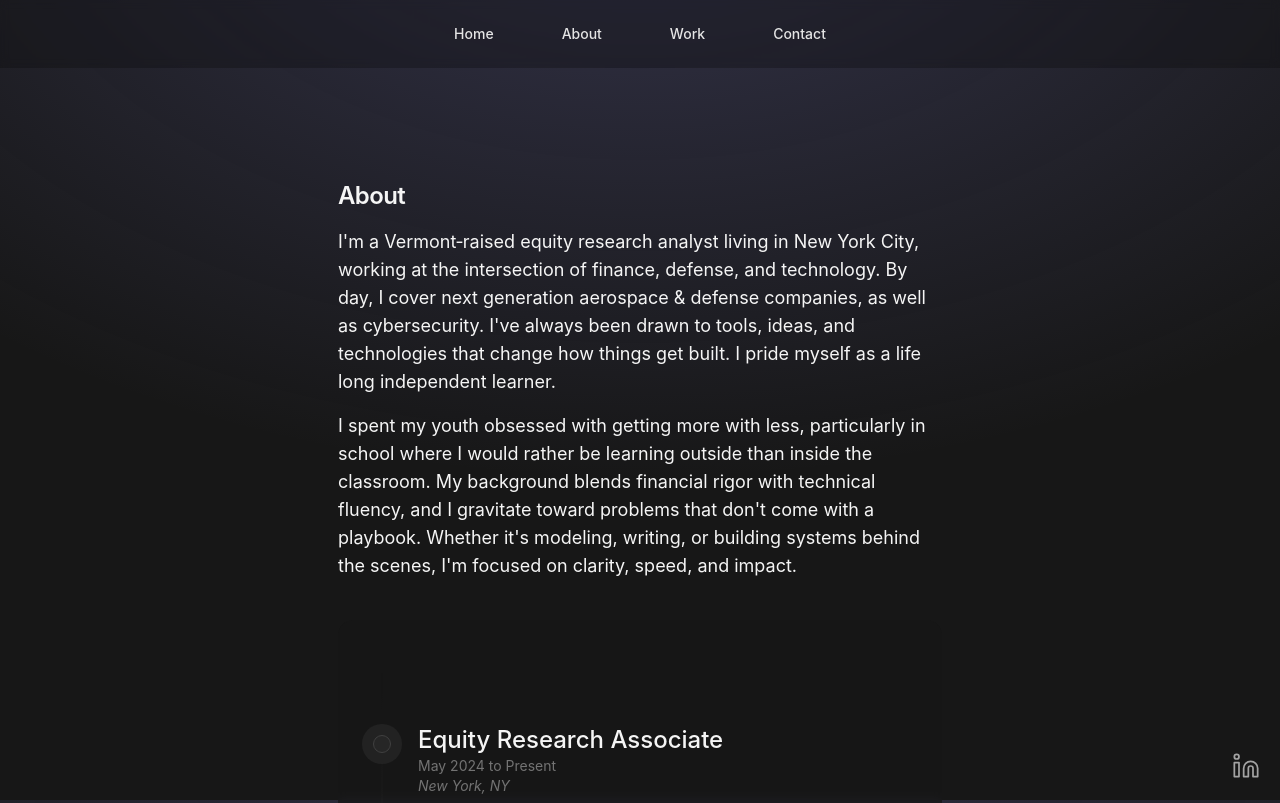
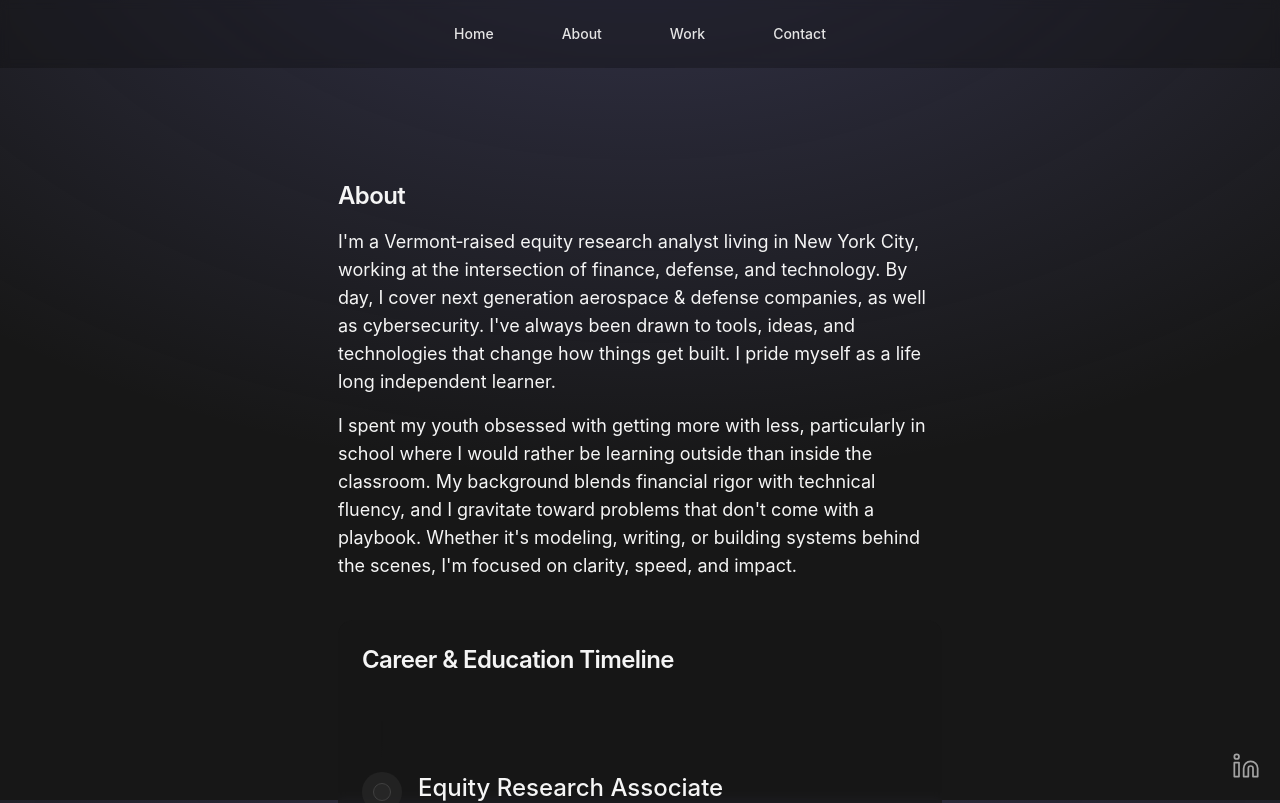
Before and after one commit to ethan-frost-xyz/personal-site, a Next.js app in the folder personal-site/: page /about in a window 1280 px wide. Shown: the top 803 px of the page. Built offline with nearby package versions, Linux system fonts and the light colour scheme.

Commit message:
megs edit

```diff
--- a/personal-site/src/app/about/page.tsx
+++ b/personal-site/src/app/about/page.tsx
@@ -161,6 +161,9 @@ export default function AboutPage() {
       {/* ---------------- Timeline ---------------- */}
       <Section className="pt-0 pb-42">
         <div className="bg-neutral-900/70 rounded-2xl p-6 backdrop-blur-sm">
+          <ScrollAnimation animation="fadeIn" delay={900} duration={800}>
+            <H2 className="mb-4">Career & Education Timeline</H2>
+          </ScrollAnimation>
           <h2 className="sr-only">Career & Education Timeline</h2>
           <Timeline data={timelineData} />
         </div>
--- a/personal-site/src/app/page.tsx
+++ b/personal-site/src/app/page.tsx
@@ -62,7 +62,7 @@ export default function Home() {
               intersection of finance, defense, and technology. I cover
               next generation aerospace & defense companies, as well as cybersecurity.
               I&apos;ve always been drawn to tools, ideas, and technologies that change how
-              things get built. I pride myself as a life long learner.
+              things get built. I pride myself as a lifelong learner.
             </P>
           </Section>
         </ScrollAnimation>
```
